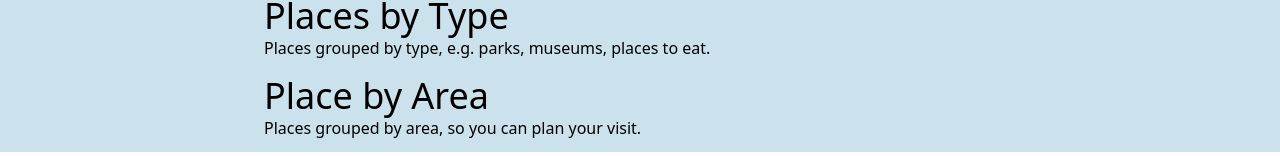
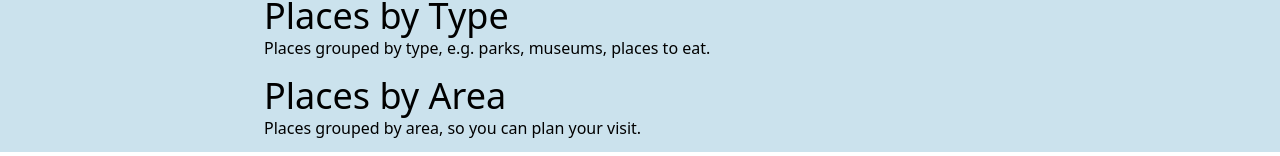
Before and after one commit to a1v0/london-liste, a Next.js app: page / in a window 1280 px wide. Both pictures are taken after a click on the button "Menu". Shown: the part 152-308 px from the top of the page. Built offline with nearby package versions, Linux system fonts and the light colour scheme; a web font is replaced by a local one.

Commit message:
Fix typo

```diff
--- a/app/Menu.jsx
+++ b/app/Menu.jsx
@@ -25,7 +25,7 @@ export default function Menu() {
 					</Link>
 					<Link href="#">
 						<li>
-							<h2>Place by Area</h2>
+							<h2>Places by Area</h2>
 							<p>
 								Places grouped by area, so you can plan your
 								visit.
```
